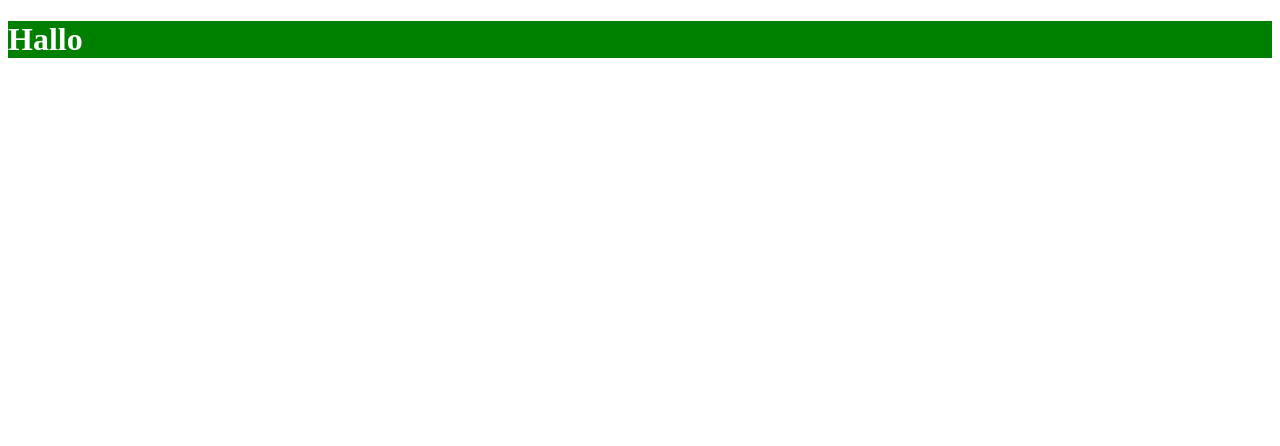
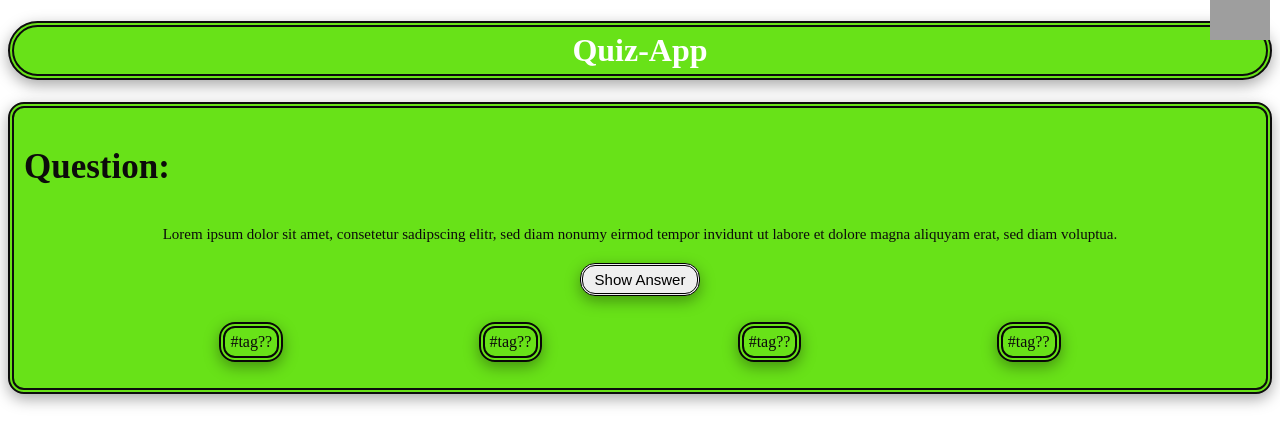
Before and after one commit to AdeelB91/quiz-app, a website: page index.html in a window 1280 px wide. Drawn offline with Linux system fonts and the light colour scheme; grey boxes are pictures that could not be loaded.

Commit message:
edited html

```diff
--- a/index.html
+++ b/index.html
@@ -8,6 +8,36 @@
     <title>Document</title>
   </head>
   <body>
-    <h1>Hallo</h1>
+    <header>
+      <h1>Quiz-App</h1>
+    </header>
+    <main>
+      <div class="card">
+        <div class="mainpart">
+          <img
+            class="bookmark"
+            alt="bookmark icon"
+            src="https://upload.wikimedia.org/wikipedia/commons/thumb/8/82/Bookmark_icon.svg/1024px-Bookmark_icon.svg.png"
+          />
+          <h2 class="topic">Question:</h2>
+          <p class="quest">
+            Lorem ipsum dolor sit amet, consetetur sadipscing elitr, sed diam
+            nonumy eirmod tempor invidunt ut labore et dolore magna aliquyam
+            erat, sed diam voluptua.
+          </p>
+          <div class="button">
+            <button>Show Answer</button>
+          </div>
+        </div>
+        <div class="tags">
+          <p class="hashtag">#tag??</p>
+          <p class="hashtag">#tag??</p>
+          <p class="hashtag">#tag??</p>
+          <p class="hashtag">#tag??</p>
+        </div>
+      </div>
+    </main>
+
+    <footer></footer>
   </body>
 </html>
--- a/style/base.css
+++ b/style/base.css
@@ -0,0 +1,3 @@
+* {
+  box-sizing: border-box;
+}
--- a/style/components/footer/footer.css
+++ b/style/components/footer/footer.css
@@ -1,4 +1,4 @@
 h1 {
-  background-color: green;
+  background-color: rgb(104, 226, 24);
   color: white;
 }
--- a/style/components/header/header.css
+++ b/style/components/header/header.css
@@ -1,3 +1,10 @@
 h1 {
-  color: red;
+  display: flex;
+  justify-content: center;
+  border: double rgb(12, 12, 12) 6px;
+  background-color: rgb(104, 226, 24);
+  box-shadow: rgba(0, 0, 0, 0.35) 0px 5px 15px;
+  color: rgb(12, 11, 11);
+  border-radius: 1em;
+  padding: 5px;
 }
```
Also changed, not shown: style/components/header/header.html (+3 -1 lines), 1 other file.
